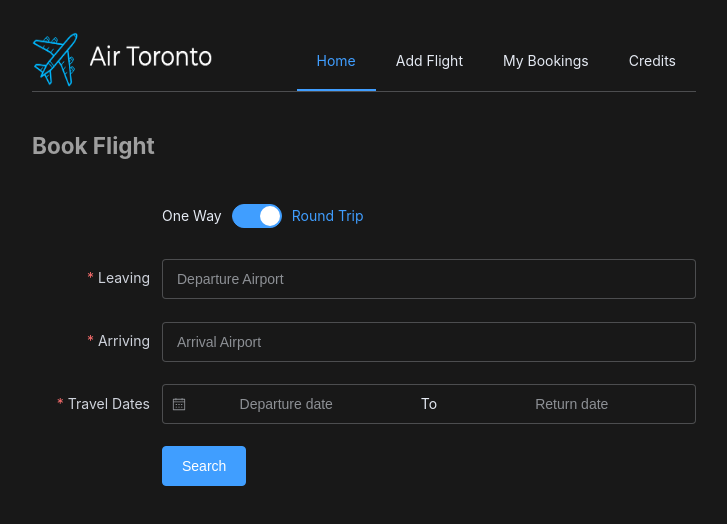
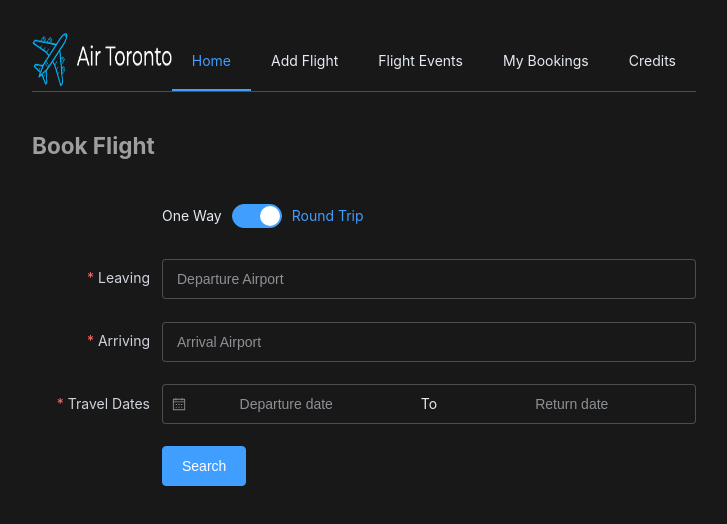
Before and after one commit to UTSCC09/project-frontend-frauds, a Vue app in the folder frontend/: page / in a window 1280 px wide. Shown: the top 524 px of the page, without its empty margins (276-1003 px from the left). Built offline with nearby package versions, Linux system fonts and the light colour scheme.

Commit message:
fix: navigation and page out of sync on load

```diff
--- a/frontend/src/components/NavBar.vue
+++ b/frontend/src/components/NavBar.vue
@@ -1,8 +1,22 @@
 <script setup>
-import { ref } from "vue";
+import { ref, onMounted } from "vue";
 import logo from "@/assets/logo.png";
 
 const activeIndex = ref("1");
+
+onMounted(() => {
+  const currentUrl = window.location.href;
+
+  if (currentUrl.endsWith("/add-flight")) {
+    activeIndex.value = "2";
+  } else if (currentUrl.endsWith("/flight-events")) {
+    activeIndex.value = "3";
+  } else if (currentUrl.endsWith("/bookings")) {
+    activeIndex.value = "4";
+  } else if (currentUrl.endsWith("/credits")) {
+    activeIndex.value = "5";
+  }
+});
 </script>
 
 <template>
@@ -17,8 +31,9 @@ const activeIndex = ref("1");
     <div class="flex-grow"></div>
     <el-menu-item index="1" route="/">Home</el-menu-item>
     <el-menu-item index="2" route="/add-flight">Add Flight</el-menu-item>
-    <el-menu-item index="3" route="/bookings">My Bookings</el-menu-item>
-    <el-menu-item index="4" route="/credits">Credits</el-menu-item>
+    <el-menu-item index="3" route="/flight-events">Flight Events</el-menu-item>
+    <el-menu-item index="4" route="/bookings">My Bookings</el-menu-item>
+    <el-menu-item index="5" route="/credits">Credits</el-menu-item>
   </el-menu>
 </template>
 
```
